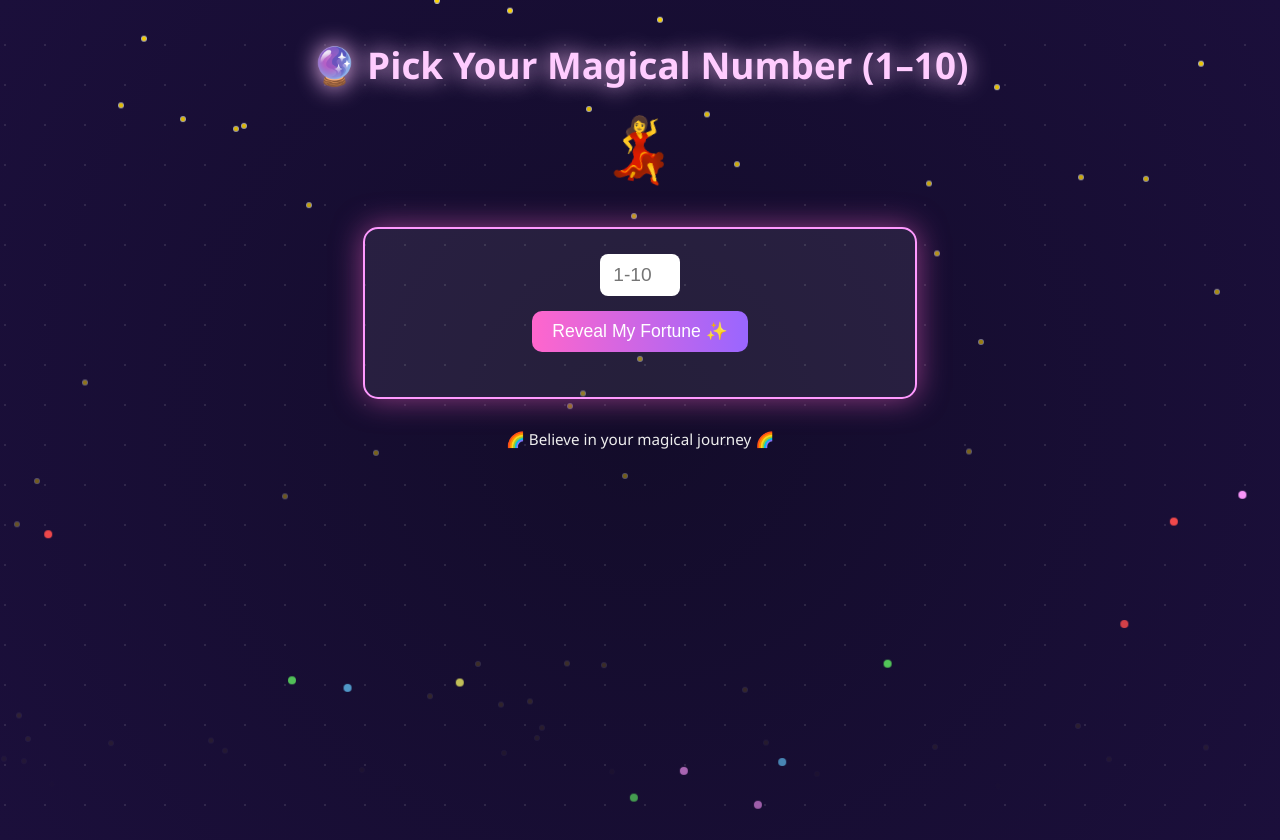
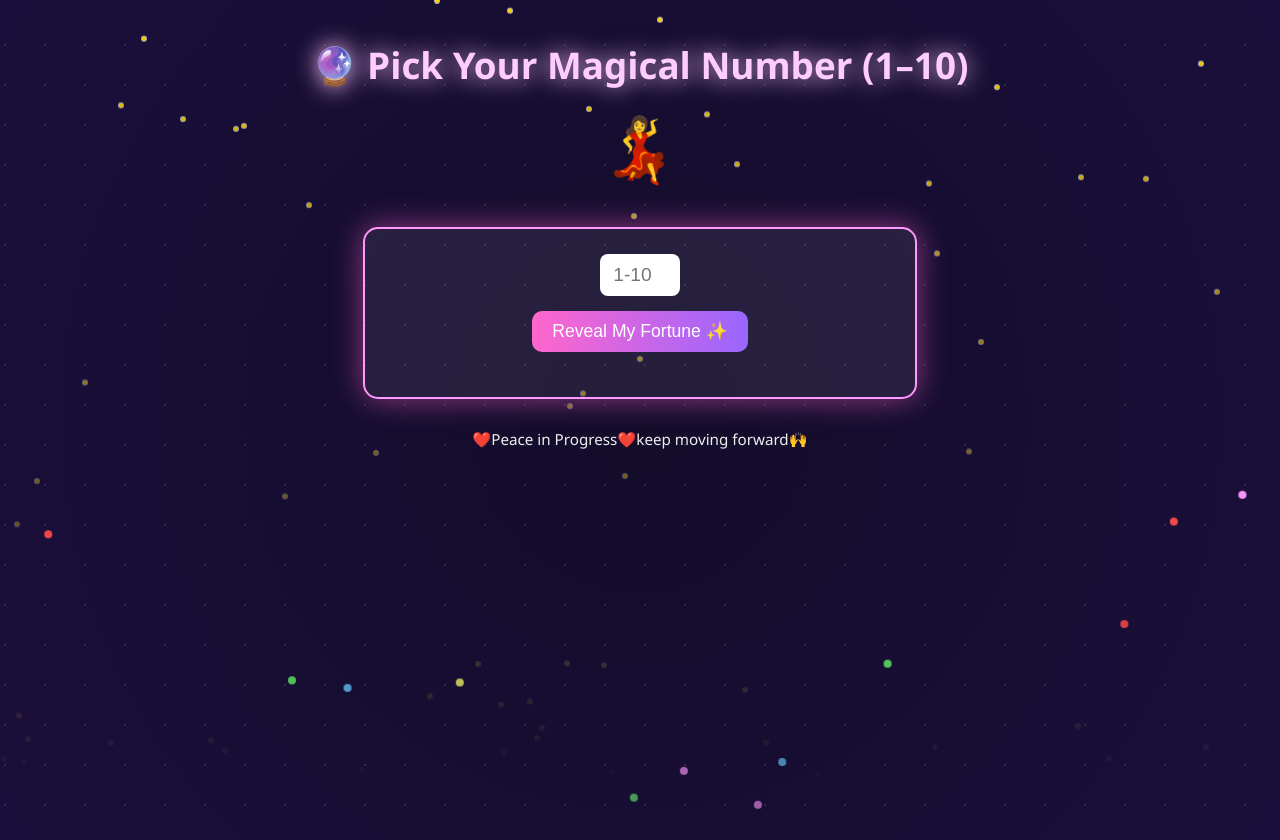
Before and after one commit to aadhi0100/fortune-teller, a plain HTML site: page index.html in a window 1280 px wide. Drawn offline with Linux system fonts and the light colour scheme.

Commit message:
Update index.html

```diff
--- a/index.html
+++ b/index.html
@@ -17,7 +17,7 @@
     <div id="result"></div>
   </div>
 
-  <div class="footer">🌈 Believe in your magical journey 🌈</div>
+  <div class="footer">❤️Peace in Progress❤️keep moving forward🙌</div>
 
   <audio id="chime" src="https://cdn.pixabay.com/audio/2022/03/15/audio_f1f88e0c26.mp3" preload="auto"></audio>
   <script src="script.js"></script>
```
